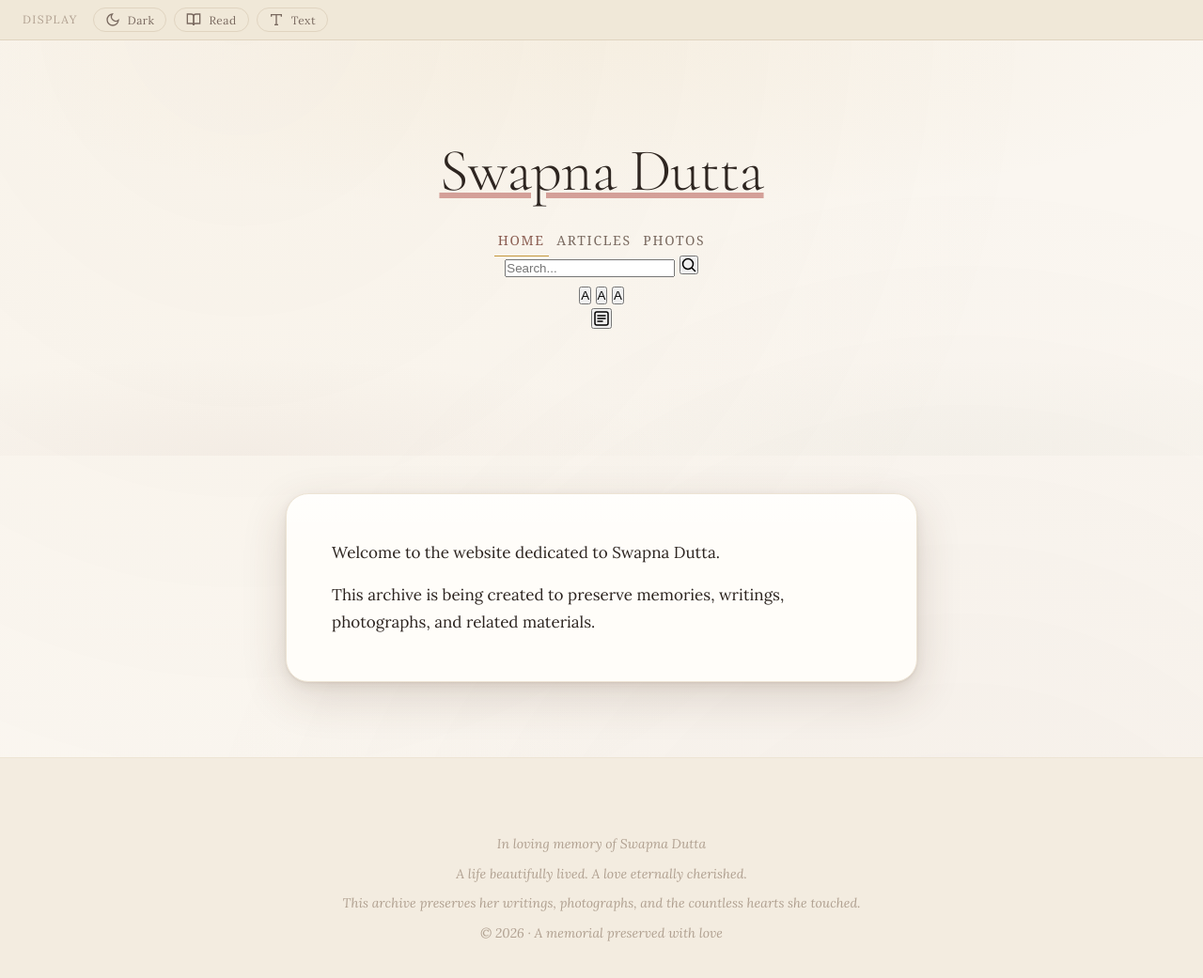
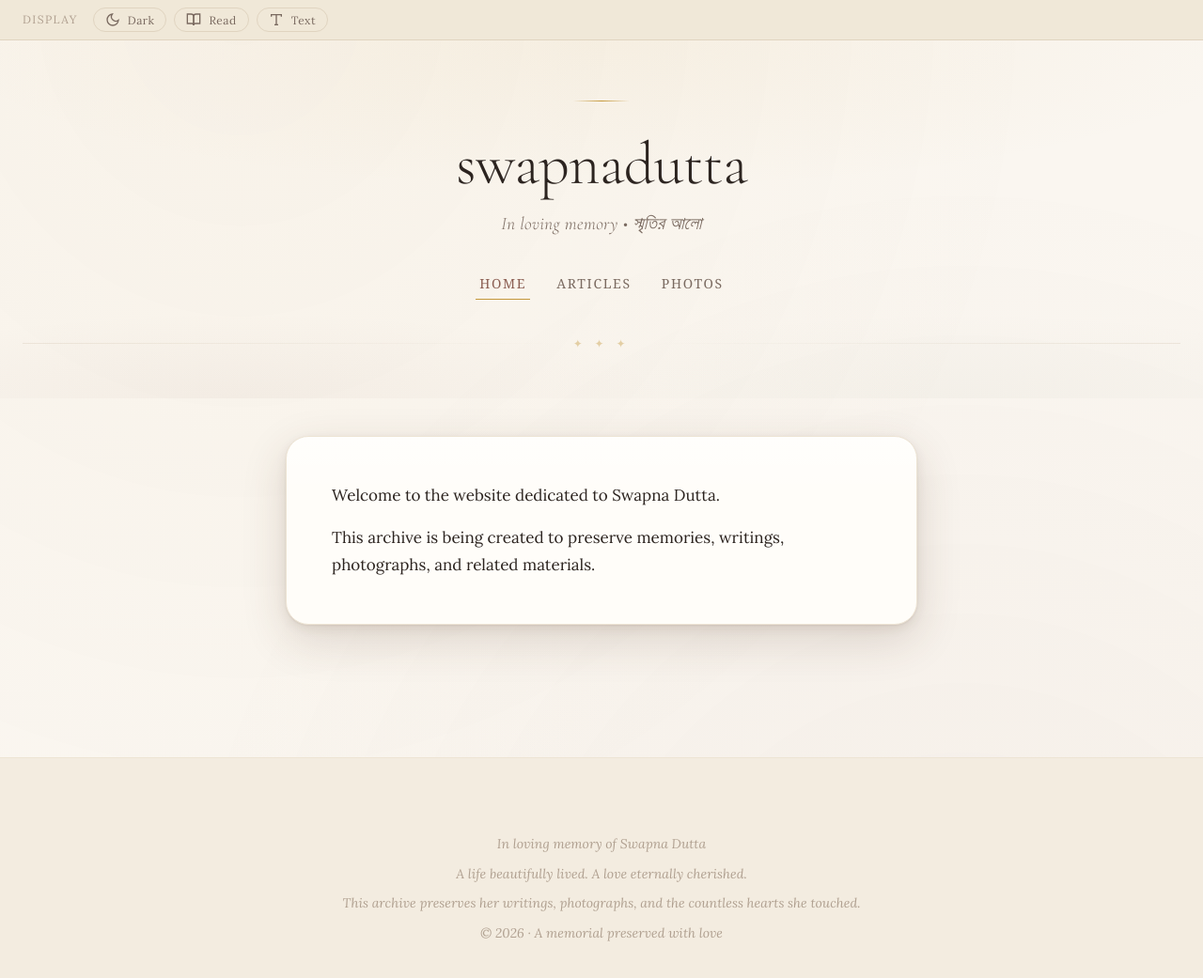
Before and after one commit to titodutta/swapnadutta, a Jekyll site: the page built from index.md, in a window 1280 px wide and 1134 px high. Shown: the top 1041 px of the window at 94% size. Built offline with Jekyll 4.4.1, drawn with Linux system fonts in a browser that asks for light colours; some web fonts are replaced.

Commit message:
Update header.html

```diff
--- a/_includes/header.html
+++ b/_includes/header.html
@@ -1,39 +1,66 @@
-<header class="site-header">
-  <div class="container">
-    <a href="/" class="site-title">Swapna Dutta</a>
+<!-- header.html -->
 
-    <nav class="site-nav" aria-label="Main navigation">
-      <a href="/" {% if page.url == "/" %}class="active" aria-current="page"{% endif %}>Home</a>
-      <a href="/articles/" {% if page.url == "/articles/" %}class="active" aria-current="page"{% endif %}>Articles</a>
-      <a href="/photos/" {% if page.url == "/photos/" %}class="active" aria-current="page"{% endif %}>Photos</a>
+<header class="site-header" role="banner">
+  <div class="site-header-inner">
+
+    <div class="site-title">
+      <a href="{{ '/' | relative_url }}">
+        {{ site.title | default: 'Swapna Dutta' }}
+      </a>
+    </div>
+
+    {% if site.tagline %}
+      <p class="site-tagline">
+        {{ site.tagline }}
+      </p>
+    {% else %}
+      <p class="site-tagline">
+        In loving memory • স্মৃতির আলো
+      </p>
+    {% endif %}
+
+    <nav class="site-nav" aria-label="Primary navigation">
+      <ul>
+
+        <li>
+          <a
+            href="{{ '/' | relative_url }}"
+            {% if page.url == '/' %}
+              aria-current="page"
+            {% endif %}
+          >
+            Home
+          </a>
+        </li>
+
+        <li>
+          <a
+            href="{{ '/articles/' | relative_url }}"
+            {% if page.url contains '/articles' %}
+              aria-current="page"
+            {% endif %}
+          >
+            Articles
+          </a>
+        </li>
+
+        <li>
+          <a
+            href="{{ '/photos/' | relative_url }}"
+            {% if page.url contains '/photos' %}
+              aria-current="page"
+            {% endif %}
+          >
+            Photos
+          </a>
+        </li>
+
+      </ul>
     </nav>
 
-    <div class="header-utilities">
-      <form class="header-search" action="/search/" method="get" role="search">
-        <label for="search-input" class="sr-only">Search this site</label>
-        <input type="search" id="search-input" name="q" placeholder="Search..." aria-label="Search this site">
-        <button type="submit" aria-label="Submit search">
-          <svg width="16" height="16" viewBox="0 0 16 16" fill="none" aria-hidden="true">
-            <circle cx="7" cy="7" r="5.5" stroke="currentColor" stroke-width="1.5"/>
-            <path d="M11 11L14.5 14.5" stroke="currentColor" stroke-width="1.5" stroke-linecap="round"/>
-          </svg>
-        </button>
-      </form>
+    <div class="site-header-ornament" aria-hidden="true">
+      <span>✦ ✦ ✦</span>
+    </div>
 
-      <div class="font-size-controls" aria-label="Font size controls">
-        <button class="font-size-btn" data-size="small" aria-label="Small font size" title="Small text">A</button>
-        <button class="font-size-btn active" data-size="medium" aria-label="Medium font size (default)" title="Medium text">A</button>
-        <button class="font-size-btn" data-size="large" aria-label="Large font size" title="Large text">A</button>
-      </div>
-
-      <button class="reading-mode-toggle" id="readingModeToggle" aria-label="Toggle reading mode" title="Reading mode">
-        <svg width="18" height="18" viewBox="0 0 18 18" fill="none" aria-hidden="true">
-          <rect x="2" y="2" width="14" height="14" rx="2" stroke="currentColor" stroke-width="1.5"/>
-          <path d="M5 6H13M5 9H13M5 12H10" stroke="currentColor" stroke-width="1.5" stroke-linecap="round"/>
-        </svg>
-      </button>
-
-      <div id="google_translate_element" class="google-translate"></div>
-    </div>
   </div>
 </header>
```
